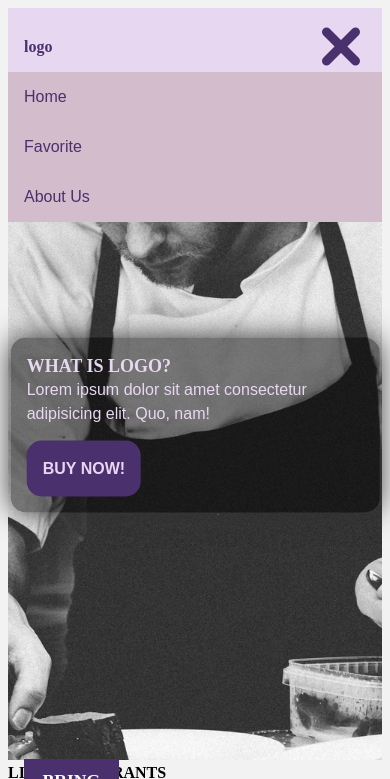
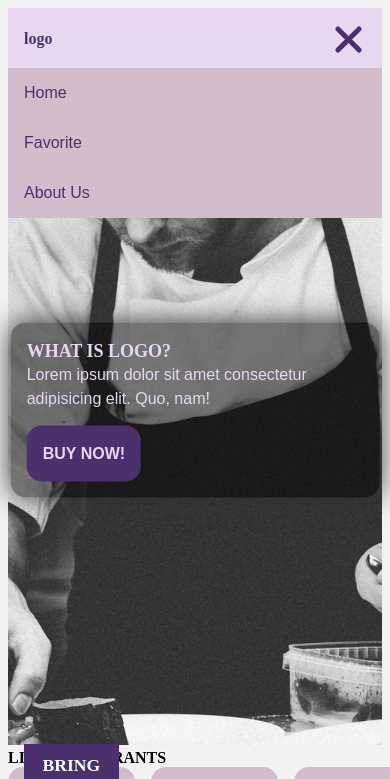
Before and after one commit to alifprihantoro/dicoding-restaurant-app, a website built with webpack: page src/templates/index.html in a window 390 px wide. Both pictures are taken after a click on the element 341 px from the left and 46 px from the top of the page. Shown: the top 779 px of the page. Built offline with nearby package versions, Linux system fonts and the light colour scheme; grey boxes are pictures that could not be loaded.

Commit message:
fixed: mobile na

```diff
--- a/src/components/nav/main.css
+++ b/src/components/nav/main.css
@@ -7,6 +7,7 @@
   justify-content: center;
   padding: 1em;
   position: relative;
+  height: 30px;
 }
 #nav *{
   color: var(--main-400);
--- a/src/components/nav/mobile.css
+++ b/src/components/nav/mobile.css
@@ -1,7 +1,7 @@
 @media only screen and (max-width: 600px) {
   #nav-btn {
-    width: 50px;
-    height: 45px;
+    width: 35px;
+    height: 25px;
     position: relative;
     margin-left: auto;
     -webkit-transform: rotate(0deg);
@@ -18,7 +18,7 @@
   #nav-btn span {
     display: block;
     position: absolute;
-    height: 9px;
+    height: 5px;
     width: 100%;
     background: var(--main-400);
     border-radius: 9px;
@@ -40,16 +40,16 @@
   }
 
   #nav-btn span:nth-child(2) {
-    top: 18px;
+    top: 10px;
   }
 
   #nav-btn span:nth-child(3) {
-    top: 36px;
+    top: 20px;
   }
 
   /* after toogle */
   .open > #nav-btn span:nth-child(1) {
-    top: 18px;
+    top: 10px;
     -webkit-transform: rotate(135deg);
     -moz-transform: rotate(135deg);
     -o-transform: rotate(135deg);
@@ -62,7 +62,7 @@
   }
 
   .open > #nav-btn span:nth-child(3) {
-    top: 18px;
+    top: 10px;
     -webkit-transform: rotate(-135deg);
     -moz-transform: rotate(-135deg);
     -o-transform: rotate(-135deg);
@@ -70,17 +70,19 @@
   }
   /* end icon btn */
   #nav ul {
-    display: none;
-  }
-  #nav.open ul {
+    transition: .5s;
     display: block;
     position: absolute;
-    top:4rem;
-    width:100%;
+    top: 60px;
+    left: -999px;
+    width: 100%;
     background-color: var(--main-200);
     z-index: 9;
   }
-  #nav.open li a{
+  #nav.open ul {
+    left: 0;
+  }
+  #nav.open li a {
     display: block;
   }
   #nav.open li a:hover {
```
